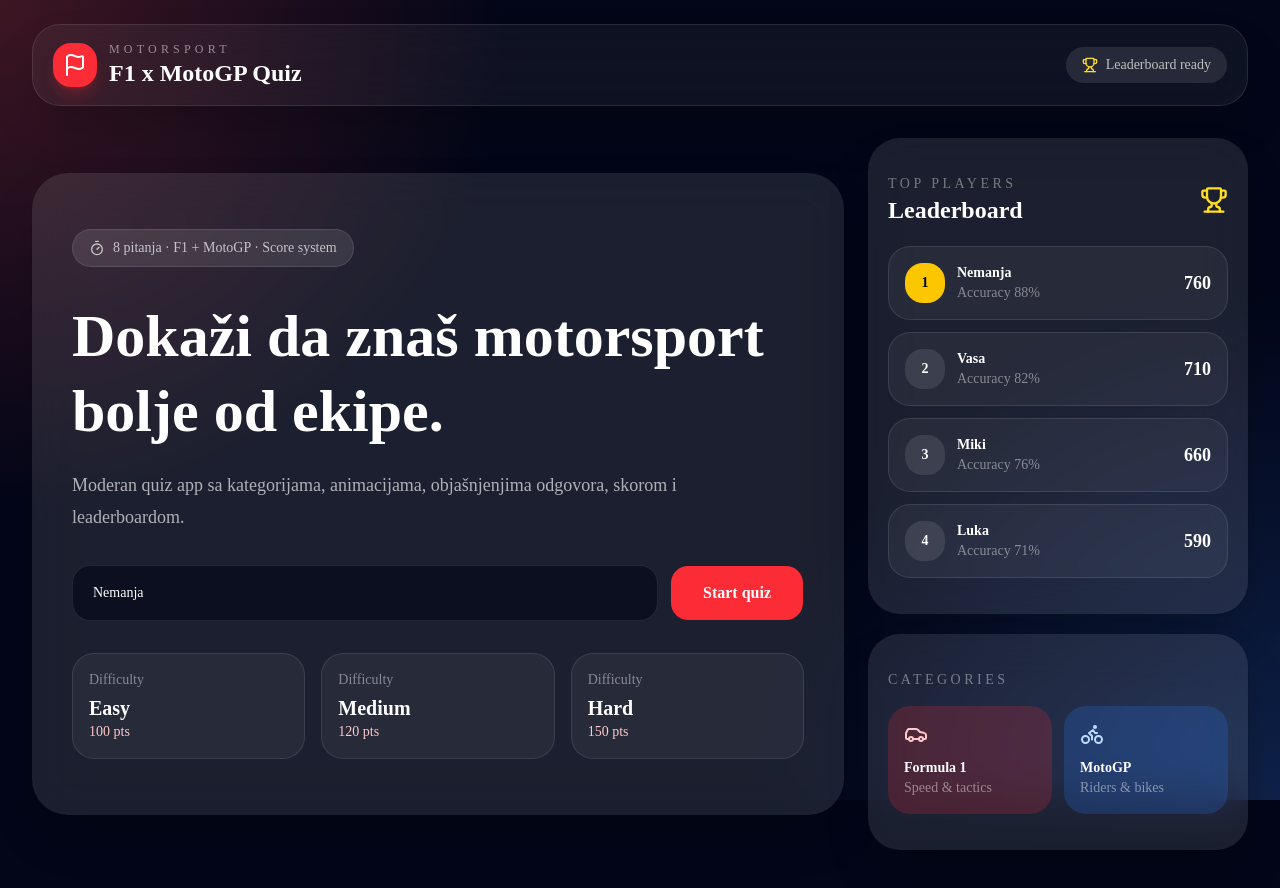
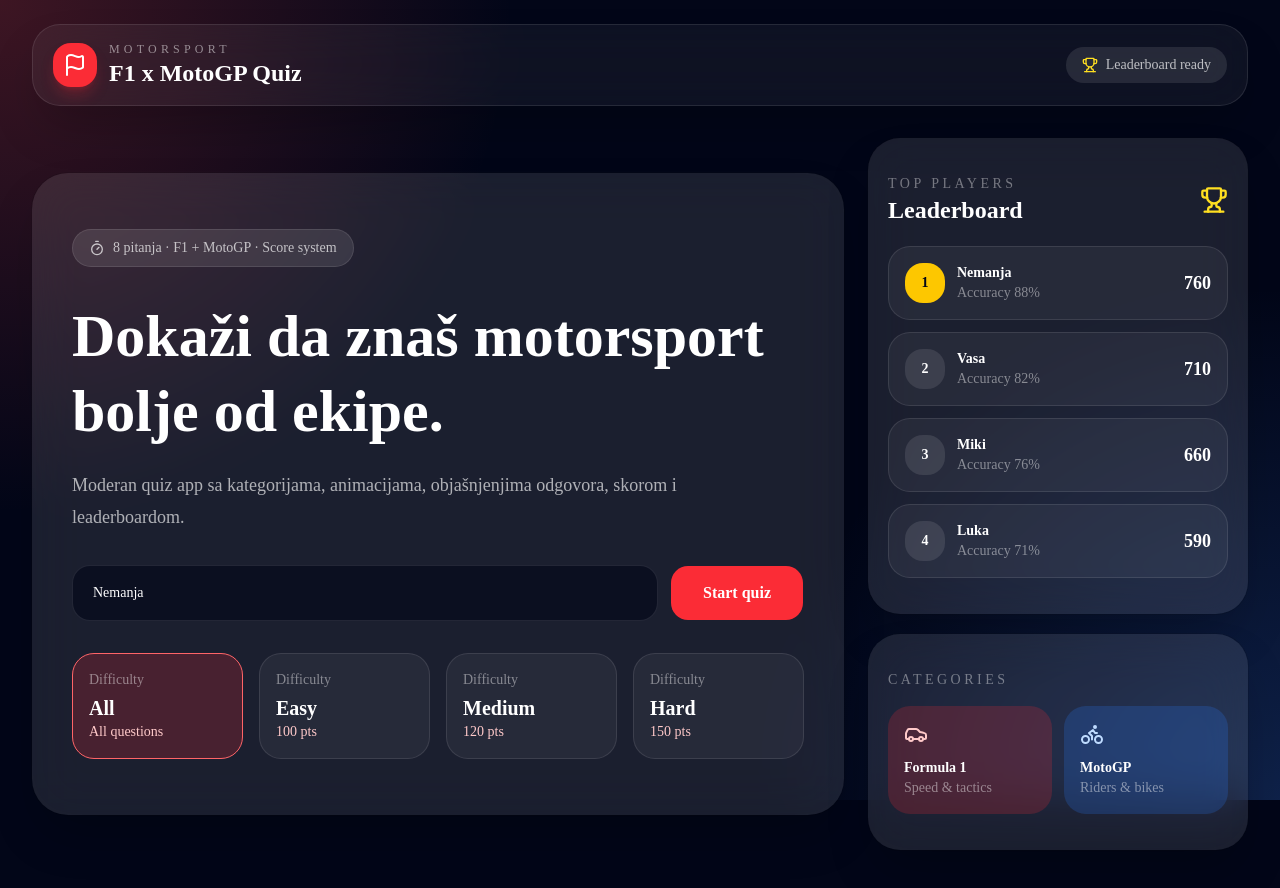
Before and after one commit to Ogisakac/motorsport-quiz, a Next.js app: page / in a window 1280 px wide. Shown: the top 888 px of the page. Built offline with nearby package versions, Linux system fonts and the light colour scheme.

Commit message:
Added difficulty system

```diff
--- a/app/components/MotorsportQuizApp.jsx
+++ b/app/components/MotorsportQuizApp.jsx
@@ -114,8 +114,15 @@
   const [selectedAnswer, setSelectedAnswer] = useState(null);
   const [answers, setAnswers] = useState([]);
   const [leaderboard, setLeaderboard] = useState(initialLeaderboard);
+  const [selectedDifficulty, setSelectedDifficulty] = useState("All");
+  const filteredQuestions =
+  selectedDifficulty === "All"
+    ? questions
+    : questions.filter(
+        (q) => q.difficulty === selectedDifficulty
+      );
 
-  const currentQuestion = questions[currentIndex];
+const currentQuestion = filteredQuestions[currentIndex];
   const isAnswered = selectedAnswer !== null;
   const isCorrect = selectedAnswer === currentQuestion?.answer;
 
@@ -158,10 +165,10 @@
 
     setAnswers(nextAnswers);
 
-    if (currentIndex + 1 >= questions.length) {
+    if (currentIndex + 1 >= filteredQuestions.length) {
       const correctCount = nextAnswers.filter((item) => item.correct).length;
       const score = nextAnswers.reduce((sum, item) => sum + item.points, 0);
-      const accuracy = Math.round((correctCount / questions.length) * 100);
+      const accuracy = Math.round((correctCount / filteredQuestions.length) * 100);
       setLeaderboard((prev) => [...prev, { name: playerName || "Player", score, accuracy }]);
       setScreen("results");
       return;
@@ -234,17 +241,27 @@
                         </Button>
                       </div>
 
-                      <div className="mt-8 grid gap-4 sm:grid-cols-3">
+                      <div className="mt-8 grid gap-4 sm:grid-cols-4">
   {[
+    ["All", "All questions"],
     ["Easy", "100 pts"],
     ["Medium", "120 pts"],
     ["Hard", "150 pts"],
   ].map(([label, points]) => (
-                          <div key={label} className="rounded-3xl border border-white/10 bg-white/5 p-4">
+    <button
+      key={label}
+      type="button"
+      onClick={() => setSelectedDifficulty(label)}
+      className={`rounded-3xl border p-4 text-left transition ${
+        selectedDifficulty === label
+          ? "border-red-400 bg-red-500/20"
+          : "border-white/10 bg-white/5 hover:bg-white/10"
+      }`}
+    >
       <p className="text-sm text-white/45">Difficulty</p>
       <p className="mt-1 text-xl font-black">{label}</p>
       <p className="text-sm text-red-200">{points}</p>
-                          </div>
+    </button>
   ))}
 </div>
                     </CardContent>
@@ -268,7 +285,7 @@
                             {categoryIcon(currentQuestion.icon)}
                           </div>
                           <div>
-                            <p className="text-sm text-white/45">Question {currentIndex + 1} / {questions.length}</p>
+                            <p className="text-sm text-white/45">Question {currentIndex + 1} / {filteredQuestions.length}</p>
                             <p className="font-bold">{currentQuestion.category}</p>
                           </div>
                         </div>
@@ -281,7 +298,7 @@
                         <motion.div
                           className="h-full bg-red-500"
                           initial={{ width: 0 }}
-                          animate={{ width: `${((currentIndex + 1) / questions.length) * 100}%` }}
+                          animate={{ width: `${((currentIndex + 1) / filteredQuestions.length) * 100}%` }}
                         />
                       </div>
 
@@ -331,7 +348,7 @@
                             </p>
                             <p className="mt-2 text-white/65">{currentQuestion.explanation}</p>
                             <Button onClick={nextQuestion} className="mt-5 h-12 rounded-2xl bg-white px-6 font-bold text-slate-950 hover:bg-white/90">
-                              {currentIndex + 1 >= questions.length ? "Vidi rezultat" : "Sledeće pitanje"}
+                              {currentIndex + 1 >= filteredQuestions.length ? "Vidi rezultat" : "Sledeće pitanje"}
                             </Button>
                           </motion.div>
                         )}
@@ -364,7 +381,7 @@
                         </div>
                         <div className="rounded-3xl border border-white/10 bg-white/5 p-5">
                           <p className="text-sm text-white/45">Tačno</p>
-                          <p className="mt-1 text-4xl font-black">{result.correct}/{questions.length}</p>
+                          <p className="mt-1 text-4xl font-black">{result.correct}/{filteredQuestions.length}</p>
                         </div>
                         <div className="rounded-3xl border border-white/10 bg-white/5 p-5">
                           <p className="text-sm text-white/45">Accuracy</p>
```
Lines whose indentation alone changed are shown as unchanged.
